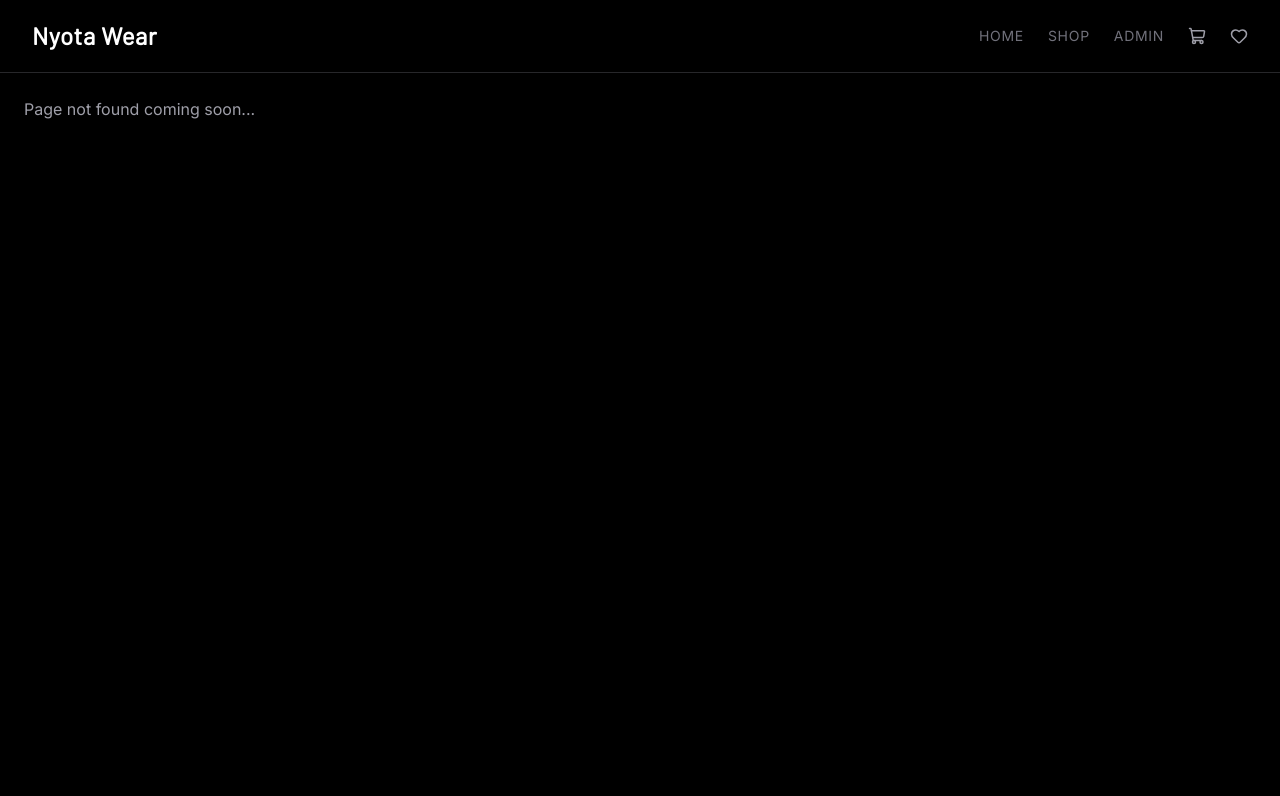
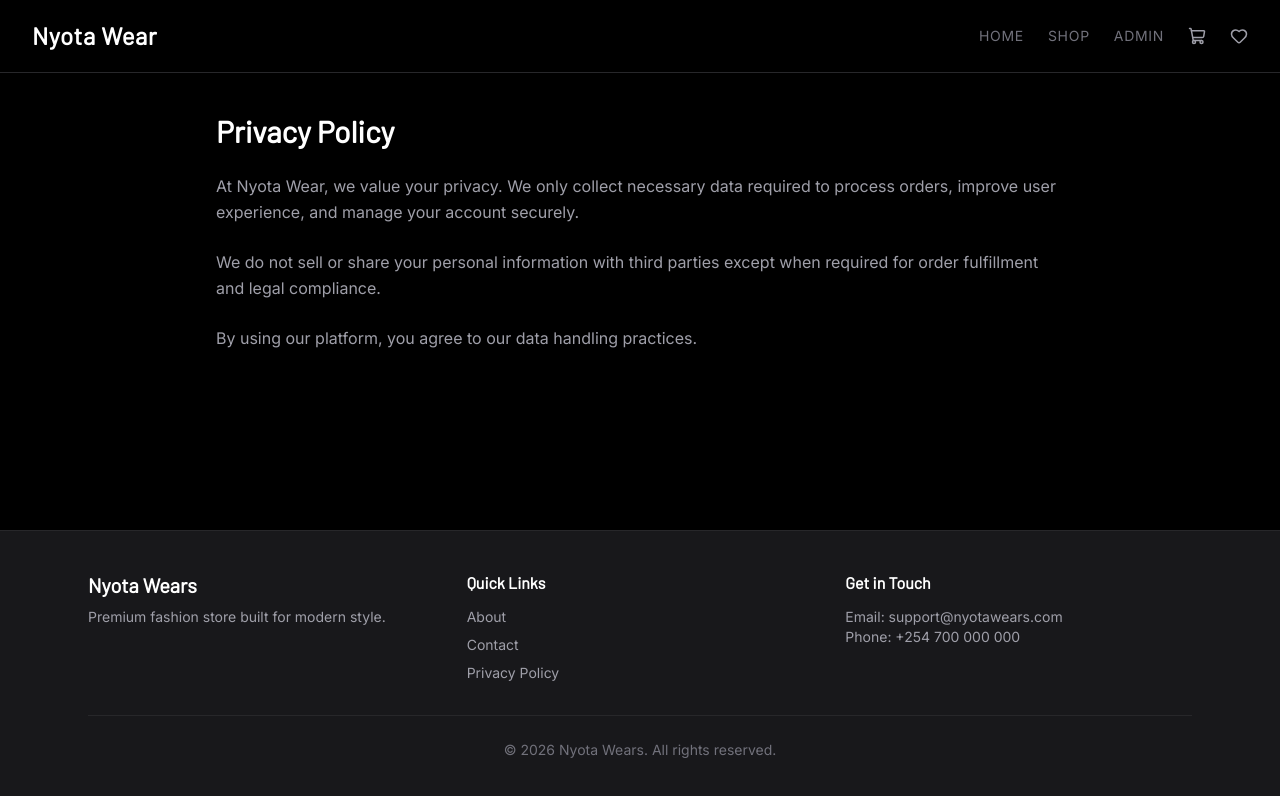
Before and after one commit to brianngoyoni-254/Nyota-wear, a React (Vite) app: page /privacy in a window 1280 px wide. Before the commit this address had no page. Shown: the top 796 px of the page. Built offline with nearby package versions, Linux system fonts and the light colour scheme.

Commit message:
Add footer with About, Contact, Privacy pages and site copyright

```diff
--- a/src/App.jsx
+++ b/src/App.jsx
@@ -1,6 +1,7 @@
 import { Routes, Route } from "react-router-dom";
 
 import Navbar from "./components/Navbar";
+import Footer from "./components/Footer";
 
 import Home from "./pages/Home";
 import Shop from "./pages/Shop";
@@ -12,6 +13,11 @@ import AdminOverview from "./pages/AdminOverview";
 import AdminProducts from "./pages/AdminProducts";
 import AdminOrders from "./pages/AdminOrders";
 import AdminCategories from "./pages/AdminCategories";
+
+import About from "./pages/About";
+import Contact from "./pages/Contact";
+import Privacy from "./pages/Privacy";
+
 import Wishlist from "./pages/Wishlist";
 
 // fallback
@@ -25,10 +31,13 @@ function ComingSoon({ title }) {
 
 function App() {
   return (
-    <div className="min-h-screen bg-black text-white">
+    <div className="min-h-screen flex flex-col bg-black text-white">
 
+      {/* NAVBAR (always top) */}
       <Navbar />
 
+      {/* PAGE CONTENT */}
+      <main className="flex-1">
         <Routes>
 
           {/* PUBLIC */}
@@ -36,6 +45,10 @@ function App() {
           <Route path="/shop" element={<Shop />} />
           <Route path="/product/:id" element={<ProductDetails />} />
           <Route path="/cart" element={<Cart />} />
+          <Route path="/wishlist" element={<Wishlist />} />
+          <Route path="/about" element={<About />} />
+          <Route path="/contact" element={<Contact />} />
+          <Route path="/privacy" element={<Privacy />} />
 
           {/* ADMIN */}
           <Route path="/admin" element={<AdminLayout />}>
@@ -44,12 +57,16 @@ function App() {
             <Route path="categories" element={<AdminCategories />} />
             <Route path="orders" element={<AdminOrders />} />
           </Route>
-        <Route path="/wishlist" element={<Wishlist />} />
 
           {/* FALLBACK */}
           <Route path="*" element={<ComingSoon title="Page not found" />} />
 
         </Routes>
+      </main>
+
+      {/* FOOTER */}
+      <Footer />
+
     </div>
   );
 }
--- /dev/null
+++ b/src/components/Footer.jsx
@@ -0,0 +1,66 @@
+import { Link } from "react-router-dom";
+
+function Footer() {
+  return (
+    <footer className="bg-zinc-900 border-t border-zinc-800 mt-10">
+      <div className="max-w-6xl mx-auto px-6 py-10">
+
+        {/* TOP SECTION */}
+        <div className="grid grid-cols-1 md:grid-cols-3 gap-8">
+
+          {/* BRAND */}
+          <div>
+            <h2 className="text-xl font-bold">
+              Nyota Wears
+            </h2>
+            <p className="text-zinc-400 mt-2 text-sm">
+              Premium fashion store built for modern style.
+            </p>
+          </div>
+
+          {/* LINKS */}
+          <div>
+            <h3 className="font-semibold mb-3">
+              Quick Links
+            </h3>
+
+            <div className="flex flex-col gap-2 text-sm text-zinc-400">
+              <Link to="/about" className="hover:text-white">
+                About
+              </Link>
+              <Link to="/contact" className="hover:text-white">
+                Contact
+              </Link>
+              <Link to="/privacy" className="hover:text-white">
+                Privacy Policy
+              </Link>
+            </div>
+          </div>
+
+          {/* CONTACT */}
+          <div>
+            <h3 className="font-semibold mb-3">
+              Get in Touch
+            </h3>
+
+            <p className="text-sm text-zinc-400">
+              Email: support@nyotawears.com
+            </p>
+            <p className="text-sm text-zinc-400">
+              Phone: +254 700 000 000
+            </p>
+          </div>
+
+        </div>
+
+        {/* BOTTOM BAR */}
+        <div className="border-t border-zinc-800 mt-8 pt-6 text-center text-sm text-zinc-500">
+          © {new Date().getFullYear()} Nyota Wears. All rights reserved.
+        </div>
+
+      </div>
+    </footer>
+  );
+}
+
+export default Footer;
--- a/src/components/ProductCard.jsx
+++ b/src/components/ProductCard.jsx
@@ -14,7 +14,6 @@ function ProductCard({
   onDelete,
   onEdit
 }) {
-  // SUPPORT BOTH OLD image AND NEW images[]
   const images =
     product.images?.length > 0
       ? product.images
@@ -22,49 +21,46 @@ function ProductCard({
       ? [product.image]
       : [];
 
-  const [currentImage, setCurrentImage] =
-    useState(0);
+  const [currentImage, setCurrentImage] = useState(0);
 
-  // CHECK IF ADMIN CARD
   const isAdminCard = onDelete && onEdit;
 
-  // WISHLIST CONTEXT
-  const {
-    toggleWishlist,
-    isWishlisted
-  } = useWishlist();
-
+  const { toggleWishlist, isWishlisted } = useWishlist();
   const liked = isWishlisted(product.id);
 
-  // NEXT IMAGE
   function nextImage() {
     setCurrentImage((prev) =>
-      prev === images.length - 1
-        ? 0
-        : prev + 1
+      prev === images.length - 1 ? 0 : prev + 1
     );
   }
 
-  // PREVIOUS IMAGE
   function prevImage() {
     setCurrentImage((prev) =>
-      prev === 0
-        ? images.length - 1
-        : prev - 1
+      prev === 0 ? images.length - 1 : prev - 1
     );
   }
 
   return (
-    <div className="bg-zinc-900 rounded-2xl overflow-hidden border border-zinc-800">
+    <div className="
+      w-full max-w-full min-w-0
+      bg-zinc-900 rounded-2xl
+      overflow-hidden
+      border border-zinc-800
+      flex flex-col
+    ">
 
       {/* IMAGE SECTION */}
-      <div className="relative h-72 bg-black flex items-center justify-center overflow-hidden">
+      <div className="
+        relative h-72 bg-black
+        flex items-center justify-center
+        overflow-hidden w-full
+      ">
 
-        {/* WISHLIST ICON (ONLY FOR SHOP / PUBLIC VIEW) */}
+        {/* WISHLIST ICON */}
         {!isAdminCard && (
           <button
             onClick={() => toggleWishlist(product)}
-            className="absolute top-3 right-3 bg-zinc-900/70 p-2 rounded-full hover:scale-110 transition"
+            className="absolute top-3 right-3 bg-zinc-900/70 p-2 rounded-full hover:scale-110 transition z-10"
           >
             <Heart
               size={20}
@@ -79,11 +75,16 @@ function ProductCard({
           <img
             src={images[currentImage]}
             alt={product.name}
-            className="w-full h-full object-contain p-4"
+            className="
+              w-full h-full
+              object-contain
+              p-4
+              max-w-full
+            "
           />
         )}
 
-        {/* PREVIOUS BUTTON */}
+        {/* LEFT */}
         {images.length > 1 && (
           <button
             type="button"
@@ -94,7 +95,7 @@ function ProductCard({
           </button>
         )}
 
-        {/* NEXT BUTTON */}
+        {/* RIGHT */}
         {images.length > 1 && (
           <button
             type="button"
@@ -105,7 +106,7 @@ function ProductCard({
           </button>
         )}
 
-        {/* IMAGE COUNTER */}
+        {/* COUNTER */}
         {images.length > 1 && (
           <div className="absolute bottom-3 left-1/2 -translate-x-1/2 bg-zinc-900/80 text-xs px-3 py-1 rounded-full">
             {currentImage + 1} / {images.length}
@@ -114,10 +115,10 @@ function ProductCard({
       </div>
 
       {/* CONTENT */}
-      <div className="p-5">
+      <div className="p-5 w-full min-w-0">
 
-        {/* PRODUCT NAME */}
-        <h2 className="text-xl font-bold mb-3 font-barlow">
+        {/* NAME */}
+        <h2 className="text-xl font-bold mb-3 font-barlow break-words">
           {product.name}
         </h2>
 
@@ -126,7 +127,7 @@ function ProductCard({
           KES {product.price}
         </p>
 
-        {/* VIEW DETAILS (ONLY FOR SHOP / PUBLIC) */}
+        {/* VIEW DETAILS */}
         {!isAdminCard && (
           <Link
             to={`/product/${product.id}`}
@@ -138,8 +139,7 @@ function ProductCard({
 
         {/* ADMIN ACTIONS */}
         {isAdminCard && (
-          <div className="flex gap-3 mt-5">
-
+          <div className="flex gap-3 mt-5 flex-wrap">
             <button
               onClick={() => onEdit(product)}
               className="bg-white text-black px-4 py-2 rounded-lg font-medium"
@@ -153,9 +153,9 @@ function ProductCard({
             >
               Delete
             </button>
-
           </div>
         )}
+
       </div>
     </div>
   );
--- a/src/components/ProductForm.jsx
+++ b/src/components/ProductForm.jsx
@@ -18,7 +18,7 @@ function ProductForm({
   const [form, setForm] = useState(initialForm);
   const [currentImage, setCurrentImage] = useState(0);
 
-  // ✅ FIX: proper sync for edit mode
+  // SYNC EDIT MODE
   useEffect(() => {
     if (editingProduct) {
       setForm({
@@ -93,26 +93,24 @@ function ProductForm({
   const images = form.images || [];
 
   return (
+    <div className="w-full overflow-x-hidden">
       <form
         onSubmit={handleSubmit}
-      className="bg-zinc-900 p-6 rounded-2xl mb-10 space-y-5"
+        className="bg-zinc-900 p-6 rounded-2xl mb-10 space-y-5 w-full max-w-full"
       >
         <h2 className="text-xl font-semibold">
           {editingProduct ? "Edit Product" : "Add Product"}
         </h2>
 
-      {/* IMAGE PREVIEW SECTION */}
+        {/* IMAGE PREVIEW */}
         {images.length > 0 && (
           <div className="relative w-full h-64 bg-black rounded-xl overflow-hidden flex items-center justify-center">
-
-          {/* IMAGE */}
             <img
               src={images[currentImage]}
               alt="product"
               className="w-full h-full object-contain p-4"
             />
 
-          {/* DELETE IMAGE */}
             <button
               type="button"
               onClick={() => removeImage(currentImage)}
@@ -121,7 +119,6 @@ function ProductForm({
               ✕
             </button>
 
-          {/* LEFT ARROW */}
             {images.length > 1 && (
               <button
                 type="button"
@@ -132,7 +129,6 @@ function ProductForm({
               </button>
             )}
 
-          {/* RIGHT ARROW */}
             {images.length > 1 && (
               <button
                 type="button"
@@ -143,7 +139,6 @@ function ProductForm({
               </button>
             )}
 
-          {/* COUNTER */}
             {images.length > 1 && (
               <div className="absolute bottom-3 bg-zinc-900/80 px-3 py-1 rounded-full text-xs">
                 {currentImage + 1} / {images.length}
@@ -152,7 +147,7 @@ function ProductForm({
           </div>
         )}
 
-      {/* NAME */}
+        {/* INPUTS */}
         <input
           name="name"
           value={form.name}
@@ -162,7 +157,6 @@ function ProductForm({
           required
         />
 
-      {/* PRICE */}
         <input
           name="price"
           type="number"
@@ -173,7 +167,6 @@ function ProductForm({
           required
         />
 
-      {/* DESCRIPTION */}
         <textarea
           name="description"
           value={form.description}
@@ -182,7 +175,6 @@ function ProductForm({
           className="w-full bg-black border border-zinc-700 rounded-xl px-4 py-3"
         />
 
-      {/* UPLOAD */}
         <input
           type="file"
           multiple
@@ -191,7 +183,6 @@ function ProductForm({
           className="w-full bg-black border border-zinc-700 rounded-xl px-4 py-3"
         />
 
-      {/* STOCK */}
         <input
           name="stock"
           type="number"
@@ -202,7 +193,6 @@ function ProductForm({
           required
         />
 
-      {/* CATEGORY */}
         <select
           name="category"
           value={form.category}
@@ -219,7 +209,7 @@ function ProductForm({
         </select>
 
         {/* ACTIONS */}
-      <div className="flex gap-3">
+        <div className="flex gap-3 flex-wrap">
           <button
             type="submit"
             className="bg-white text-black px-6 py-3 rounded-xl font-semibold"
@@ -238,6 +228,7 @@ function ProductForm({
           )}
         </div>
       </form>
+    </div>
   );
 }
 
--- a/src/components/Sidebar.jsx
+++ b/src/components/Sidebar.jsx
@@ -1,5 +1,10 @@
 import { NavLink } from "react-router-dom";
-import { LayoutDashboard, Box, Tags, ShoppingBag } from "lucide-react";
+import {
+  LayoutDashboard,
+  Box,
+  Tags,
+  ShoppingBag
+} from "lucide-react";
 
 function Sidebar() {
   const linkClass = ({ isActive }) =>
@@ -10,9 +15,23 @@ function Sidebar() {
     }`;
 
   return (
-    <aside className="w-64 min-h-screen bg-zinc-950 border-r border-zinc-800 p-4">
-      <h2 className="text-xl font-bold mb-8 px-2">Admin Panel</h2>
+    <aside
+      className="
+        fixed top-0 left-0
+        h-screen w-64
+        bg-zinc-950
+        border-r border-zinc-800
+        p-4
+        overflow-y-auto
+        z-50
+      "
+    >
+      {/* TITLE */}
+      <h2 className="text-xl font-bold mb-8 px-2">
+        Admin Panel
+      </h2>
 
+      {/* NAV */}
       <nav className="space-y-2">
         <NavLink to="/admin" end className={linkClass}>
           <LayoutDashboard size={18} />
--- /dev/null
+++ b/src/pages/About.jsx
@@ -0,0 +1,21 @@
+function About() {
+  return (
+    <div className="max-w-4xl mx-auto px-6 py-10 space-y-6">
+      <h1 className="text-3xl font-bold">About Nyota Wear</h1>
+
+      <p className="text-zinc-400 leading-relaxed">
+        Nyota Wear is a modern fashion e-commerce platform built to deliver
+        stylish, affordable, and high-quality clothing. We focus on providing
+        a seamless online shopping experience with fast navigation, secure
+        checkout, and real-time inventory updates.
+      </p>
+
+      <p className="text-zinc-400 leading-relaxed">
+        Our mission is to make fashion accessible while maintaining a strong
+        emphasis on quality and customer satisfaction.
+      </p>
+    </div>
+  );
+}
+
+export default About;
--- a/src/pages/AdminLayout.jsx
+++ b/src/pages/AdminLayout.jsx
@@ -3,12 +3,23 @@ import { Outlet } from "react-router-dom";
 
 function AdminLayout() {
   return (
-    <div className="flex min-h-screen bg-black text-white">
+    <div className="flex bg-black text-white min-h-screen overflow-x-hidden">
+
+      {/* SIDEBAR */}
       <Sidebar />
 
-      <main className="flex-1 p-6">
+      {/* MAIN CONTENT AREA */}
+      <main className="
+        flex-1
+        min-w-0
+        ml-64
+        p-6
+        overflow-x-hidden
+        max-w-full
+      ">
         <Outlet />
       </main>
+
     </div>
   );
 }
--- a/src/pages/AdminProducts.jsx
+++ b/src/pages/AdminProducts.jsx
@@ -16,9 +16,7 @@ function AdminProducts() {
 
   const [editingProduct, setEditingProduct] = useState(null);
 
-
   // PRODUCTS
-
   async function handleSaveProduct(form) {
     if (editingProduct) {
       await updateProduct(editingProduct.id, form);
@@ -35,9 +33,7 @@ function AdminProducts() {
     await reload();
   }
 
-
   // LOADING STATE
-
   if (loading) {
     return (
       <div className="p-6 text-zinc-400">
@@ -46,13 +42,12 @@ function AdminProducts() {
     );
   }
 
+  // UI
+  return (
+    <section className="w-full max-w-full overflow-x-hidden space-y-8">
 
-  // UI
-
-  return (
-    <section className="space-y-8">
       {/* HEADER */}
-      <div>
+      <div className="w-full">
         <h1 className="text-3xl font-bold">Products</h1>
         <p className="text-zinc-500 text-sm">
           Manage your store products
@@ -60,18 +55,21 @@ function AdminProducts() {
       </div>
 
       {/* PRODUCT FORM */}
+      <div className="w-full max-w-full overflow-x-hidden">
         <ProductForm
           categories={categories}
           onSubmit={handleSaveProduct}
           editingProduct={editingProduct}
           onCancelEdit={() => setEditingProduct(null)}
         />
+      </div>
 
       {/* PRODUCTS GRID */}
+      <div className="w-full max-w-full overflow-x-hidden">
         {products.length === 0 ? (
           <p className="text-zinc-500">No products found.</p>
         ) : (
-        <div className="grid grid-cols-1 md:grid-cols-2 xl:grid-cols-3 gap-6">
+          <div className="grid grid-cols-1 sm:grid-cols-2 xl:grid-cols-3 gap-6 w-full">
             {products.map((product) => (
               <ProductCard
                 key={product.id}
@@ -82,6 +80,8 @@ function AdminProducts() {
             ))}
           </div>
         )}
+      </div>
+
     </section>
   );
 }
--- /dev/null
+++ b/src/pages/Contact.jsx
@@ -0,0 +1,43 @@
+function Contact() {
+  return (
+    <div className="max-w-4xl mx-auto px-6 py-10 space-y-6">
+      <h1 className="text-3xl font-bold">Contact Us</h1>
+
+      <p className="text-zinc-400">
+        Have questions or need support? Reach out to us anytime.
+      </p>
+
+      <div className="space-y-3 text-zinc-300">
+        <p>Email: support@nyotawear.com</p>
+        <p>Phone: +254 700 000 000</p>
+        <p>Location: Nairobi, Kenya</p>
+      </div>
+
+      <form className="space-y-4 mt-6">
+        <input
+          type="text"
+          placeholder="Your Name"
+          className="w-full p-3 bg-zinc-900 rounded-lg border border-zinc-700"
+        />
+
+        <input
+          type="email"
+          placeholder="Your Email"
+          className="w-full p-3 bg-zinc-900 rounded-lg border border-zinc-700"
+        />
+
+        <textarea
+          placeholder="Your Message"
+          rows="5"
+          className="w-full p-3 bg-zinc-900 rounded-lg border border-zinc-700"
+        />
+
+        <button className="bg-white text-black px-6 py-3 rounded-lg font-semibold">
+          Send Message
+        </button>
+      </form>
+    </div>
+  );
+}
+
+export default Contact;
--- /dev/null
+++ b/src/pages/Privacy.jsx
@@ -0,0 +1,24 @@
+function Privacy() {
+  return (
+    <div className="max-w-4xl mx-auto px-6 py-10 space-y-6">
+      <h1 className="text-3xl font-bold">Privacy Policy</h1>
+
+      <p className="text-zinc-400 leading-relaxed">
+        At Nyota Wear, we value your privacy. We only collect necessary data
+        required to process orders, improve user experience, and manage your
+        account securely.
+      </p>
+
+      <p className="text-zinc-400 leading-relaxed">
+        We do not sell or share your personal information with third parties
+        except when required for order fulfillment and legal compliance.
+      </p>
+
+      <p className="text-zinc-400 leading-relaxed">
+        By using our platform, you agree to our data handling practices.
+      </p>
+    </div>
+  );
+}
+
+export default Privacy;
```
Also changed, not shown: src/pages/AdminOverview.jsx (+20 -20 lines). Lines whose indentation alone changed are shown as unchanged.
